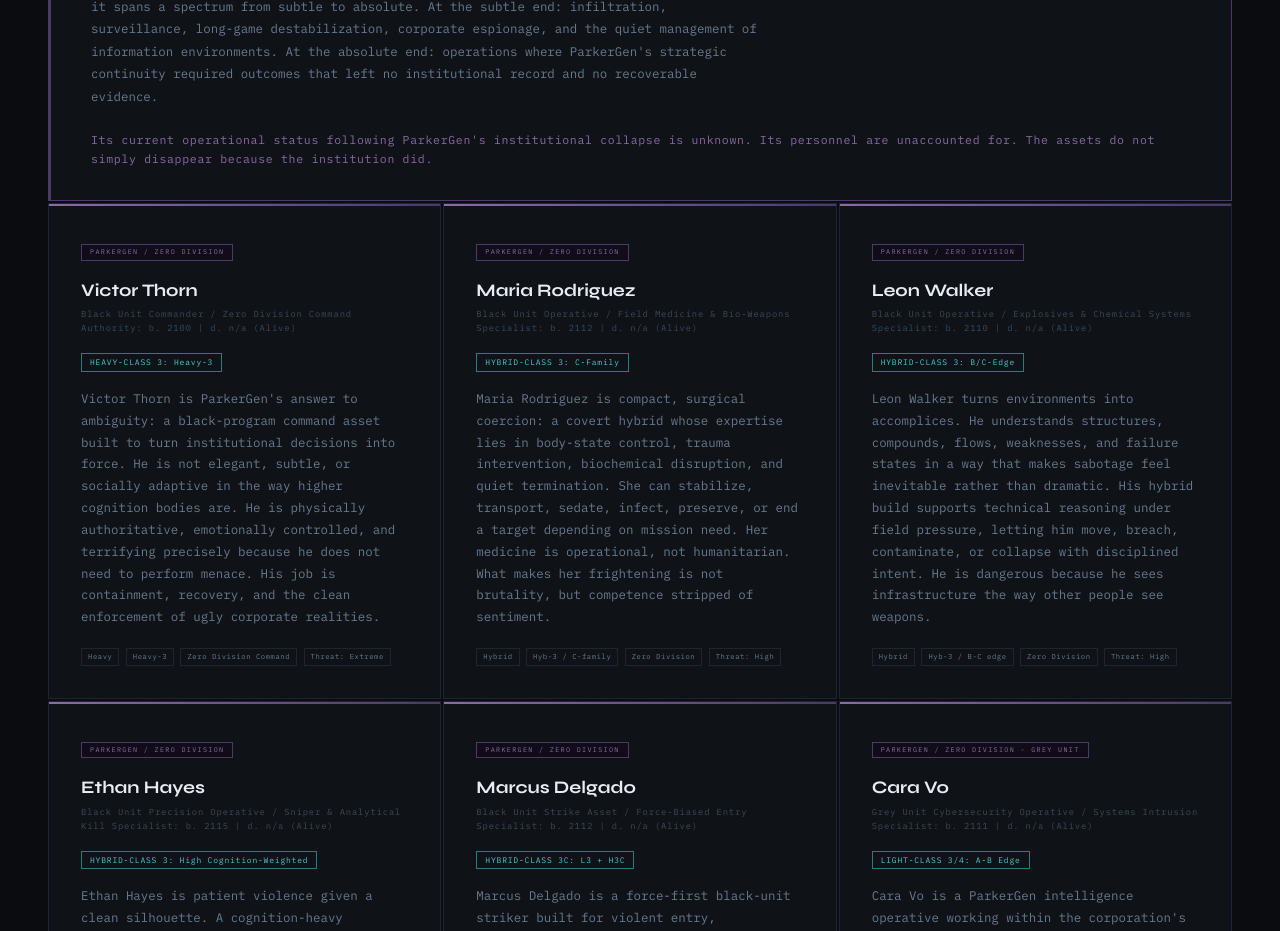
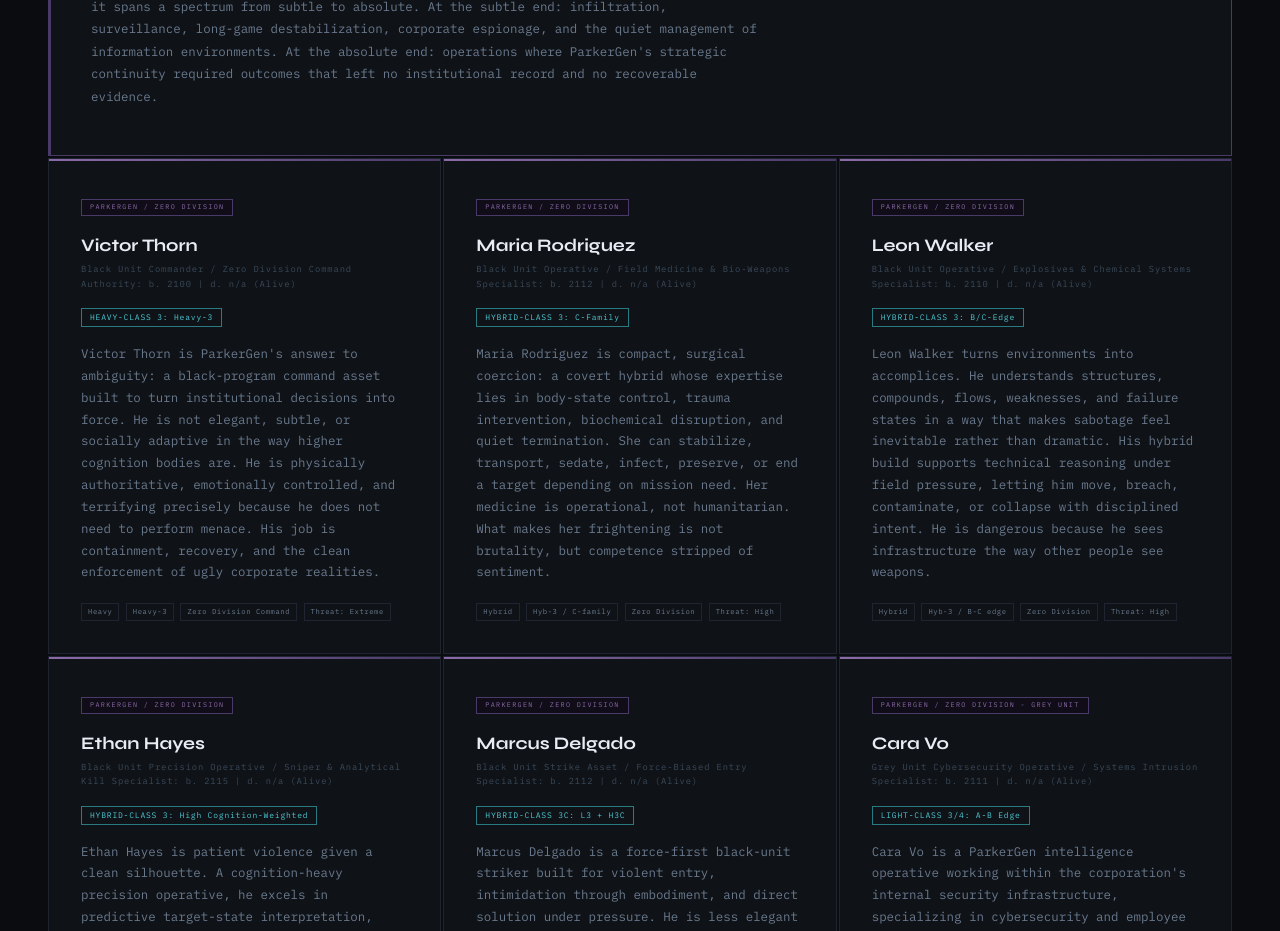
Before and after one commit to marvinmckinneyii0/warfox_universe, a React (Vite) app: page /people in a window 1280 px wide. Shown: the part 2740-3671 px from the top of the page. Built offline with nearby package versions, Linux system fonts and the light colour scheme.

Commit message:
Remove sentence from Characters/People pages

```diff
--- a/src/pages/Characters.tsx
+++ b/src/pages/Characters.tsx
@@ -102,7 +102,6 @@ export default function Characters() {
             <p style={{fontSize:'0.78rem',color:'var(--text-dim)',lineHeight:1.8,maxWidth:'90ch',marginBottom:'1rem'}}>Zero Division is ParkerGen's covert operational architecture; the institutional answer to problems that standard corporate security cannot solve and public-facing legal structures cannot acknowledge. Its existence is not officially confirmed by ParkerGen. Its operational history is not documented in any accessible record. What is known, or reasonably inferred by those who study the pattern of ParkerGen's sustained dominance across five decades of augmentation-era corporate conflict, is that the corporation's survival through regulatory challenges, whistleblower events, competitive disruptions, and resistance activity has required capabilities that press releases do not explain.</p>
             <p style={{fontSize:'0.78rem',color:'var(--text-dim)',lineHeight:1.8,maxWidth:'90ch',marginBottom:'1rem'}}>Structured as an umbrella command architecture for ParkerGen's deniable operational units, it spans a spectrum from subtle to absolute. At the subtle end: infiltration, surveillance, long-game destabilization, corporate espionage, and the quiet management of information environments. At the absolute end: operations where ParkerGen's strategic continuity required outcomes that left no institutional record and no recoverable evidence. The gradient between those poles is graduated, compartmentalized, and color-designated internally in ways that ensure no single operator understands the full scope of what the architecture contains.</p>
             <p style={{fontSize:'0.78rem',color:'var(--text-dim)',lineHeight:1.8,maxWidth:'90ch',marginBottom:'1rem'}}>Zero Division is frightening not because it is violent. It is frightening because it is institutional. It reflects a corporation that anticipated resistance, internal betrayal, regulatory threat, and existential challenge at the founding level and built a permanent covert apparatus to address all of it before it arrived. ParkerGen did not develop Zero Division in response to threats. It built Zero Division because it always intended to operate in spaces where threats were inevitable.</p>
-            <p style={{fontFamily:'var(--mono)',fontSize:'0.72rem',color:'var(--zerodiv)',letterSpacing:'0.06em',marginTop:'1.5rem'}}>Its current operational status following ParkerGen's institutional collapse is unknown. Its personnel are unaccounted for. The assets do not simply disappear because the institution did.</p>
           </div>
           <div className="char-grid" style={{marginBottom:'4rem'}}>
             <div className="character-card">
--- a/src/pages/People.tsx
+++ b/src/pages/People.tsx
@@ -103,7 +103,6 @@ function CharactersPanel() {
         <div style={{fontFamily:'var(--mono)',fontSize:'0.4rem',color:'var(--text-faint)',letterSpacing:'0.12em',marginBottom:'1rem'}}>Faction: ParkerGen Industries &nbsp;·&nbsp; Classification: Covert Operational Architecture &nbsp;·&nbsp; Status: Unconfirmed; Under Federal Investigation</div>
         <p style={{fontSize:'0.78rem',color:'var(--text-dim)',lineHeight:1.8,maxWidth:'90ch',marginBottom:'1rem'}}>Zero Division is ParkerGen's covert operational architecture; the institutional answer to problems that standard corporate security cannot solve and public-facing legal structures cannot acknowledge. Its existence is not officially confirmed by ParkerGen. Its operational history is not documented in any accessible record. What is known, or reasonably inferred by those who study the pattern of ParkerGen's sustained dominance across five decades of augmentation-era corporate conflict, is that the corporation's survival through regulatory challenges, whistleblower events, competitive disruptions, and resistance activity has required capabilities that press releases do not explain.</p>
         <p style={{fontSize:'0.78rem',color:'var(--text-dim)',lineHeight:1.8,maxWidth:'90ch',marginBottom:'1rem'}}>Structured as an umbrella command architecture for ParkerGen's deniable operational units, it spans a spectrum from subtle to absolute. At the subtle end: infiltration, surveillance, long-game destabilization, corporate espionage, and the quiet management of information environments. At the absolute end: operations where ParkerGen's strategic continuity required outcomes that left no institutional record and no recoverable evidence.</p>
-        <p style={{fontFamily:'var(--mono)',fontSize:'0.72rem',color:'var(--zerodiv)',letterSpacing:'0.06em',marginTop:'1.5rem'}}>Its current operational status following ParkerGen's institutional collapse is unknown. Its personnel are unaccounted for. The assets do not simply disappear because the institution did.</p>
       </div>
       <div className="char-grid" style={{marginBottom:'4rem'}}>
         <div className="character-card">
```
